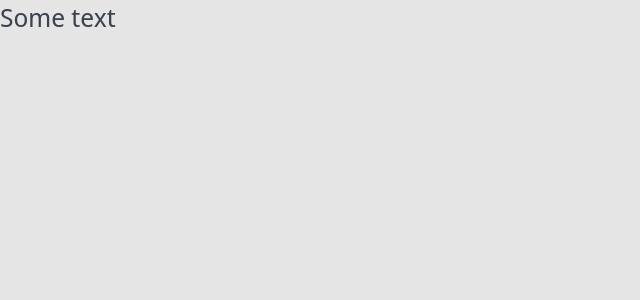
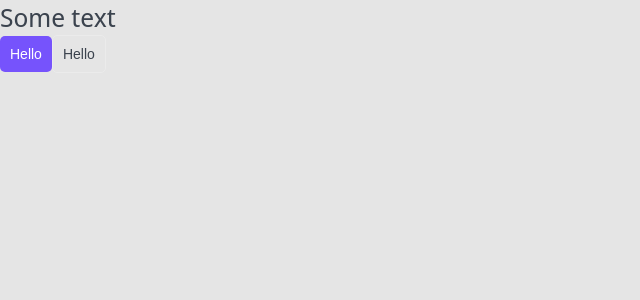
Before and after one commit to aliakseikulba/top-app, a Next.js app: page / in a window 1280 px wide. Shown: the top 300 px of the page, without its empty margins (0-640 px from the left). Built offline with nearby package versions, Linux system fonts and the light colour scheme.

Commit message:
Button component added

```diff
--- /dev/null
+++ b/components/Button/Button.module.css
@@ -0,0 +1,34 @@
+.button {
+    display: inline-block;
+
+    box-sizing: border-box;
+    padding: 10px;
+
+    cursor: pointer;
+    text-align: center;
+    border: none;
+    border-radius: 5px;
+
+    font-size: 14px;
+    transition: 0.2s;
+}
+
+.primary {
+    background-color: var(--primary) ;
+    color: var(--white) ;
+}
+
+.primary:hover {
+    background-color: var(--primary-hover) ;
+}
+
+.ghost {
+    background: none;
+    border: 1px solid var(--gray-light);
+    color: var(--black) ;
+}
+
+.ghost:hover {
+    background-color: var(--primary) ;
+    color: var(--white) ;
+}
--- /dev/null
+++ b/components/Button/Button.tsx
@@ -0,0 +1,20 @@
+import React, {FC} from 'react';
+import {ButtonProps} from './Button.props';
+import s from './Button.module.css';
+import cn from 'classnames';
+
+const Button: FC<ButtonProps> = ({children, appearance, className, ...props}) => {
+  return (
+    <button
+    className={cn(s.button, className, {
+      [s.primary]: appearance === 'primary',
+      [s.ghost]: appearance === 'ghost',
+    })}
+    {...props}
+    >
+      {children}
+    </button>
+  );
+};
+
+export {Button};
--- a/components/Htag/Htag.tsx
+++ b/components/Htag/Htag.tsx
@@ -1,8 +1,9 @@
-import React from 'react';
+import React, {FC} from 'react';
 import {HtagProps} from './Htag.props';
 import s from './Htag.module.css';
 
-export const Htag = ({tag, children}: HtagProps): JSX.Element => {
+
+export const Htag: FC<HtagProps> = ({tag, children}): JSX.Element => {
   switch (tag) {
     case 'h1': {
       return <h1 className={s.h1}>{children}</h1>;
--- a/components/index.ts
+++ b/components/index.ts
@@ -1 +1,2 @@
 export * from './Htag/Htag';
+export * from './Button/Button';
--- a/package.json
+++ b/package.json
@@ -10,7 +10,7 @@
   },
   "dependencies": {
     "classnames": "^2.3.1",
-    "next": "12.0.8",
+    "next": "^12.0.10",
     "react": "17.0.2",
     "react-dom": "17.0.2"
   },
--- a/pages/index.tsx
+++ b/pages/index.tsx
@@ -1,9 +1,14 @@
-import {Htag} from '../components';
+import {Button, Htag} from '../components';
+import {NextPage} from 'next';
 
-export default function Home(): JSX.Element {
+const Home: NextPage = (): JSX.Element => {
   return (
     <>
       <Htag tag="h1">Some text</Htag>
+      <Button appearance="primary">Hello</Button>
+      <Button appearance="ghost">Hello</Button>
     </>
   );
-}
+};
+
+export default Home;
--- a/styles/globals.css
+++ b/styles/globals.css
@@ -20,8 +20,10 @@ a {
 
 :root {
     --black: #3B434E;
+    --gray-light: #EBEBEB;
     --white: white;
     --primary: #7653FC;
+    --primary-hover: #6344df;
     --red: #FC836D;
     --green: #1DC37E;
     --green-light: #C8F8E4;
```
Also changed, not shown: components/Button/Button.props.ts (added, +7 -0 lines), 1 other file (tests, documents, lock files or other folders).
